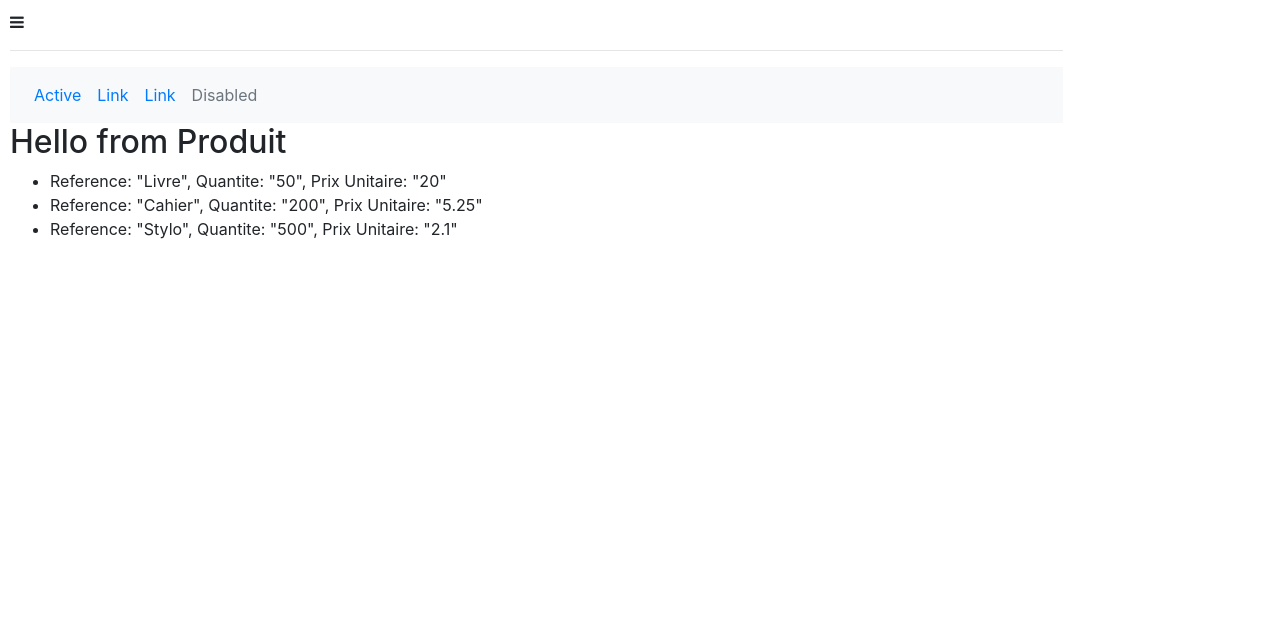
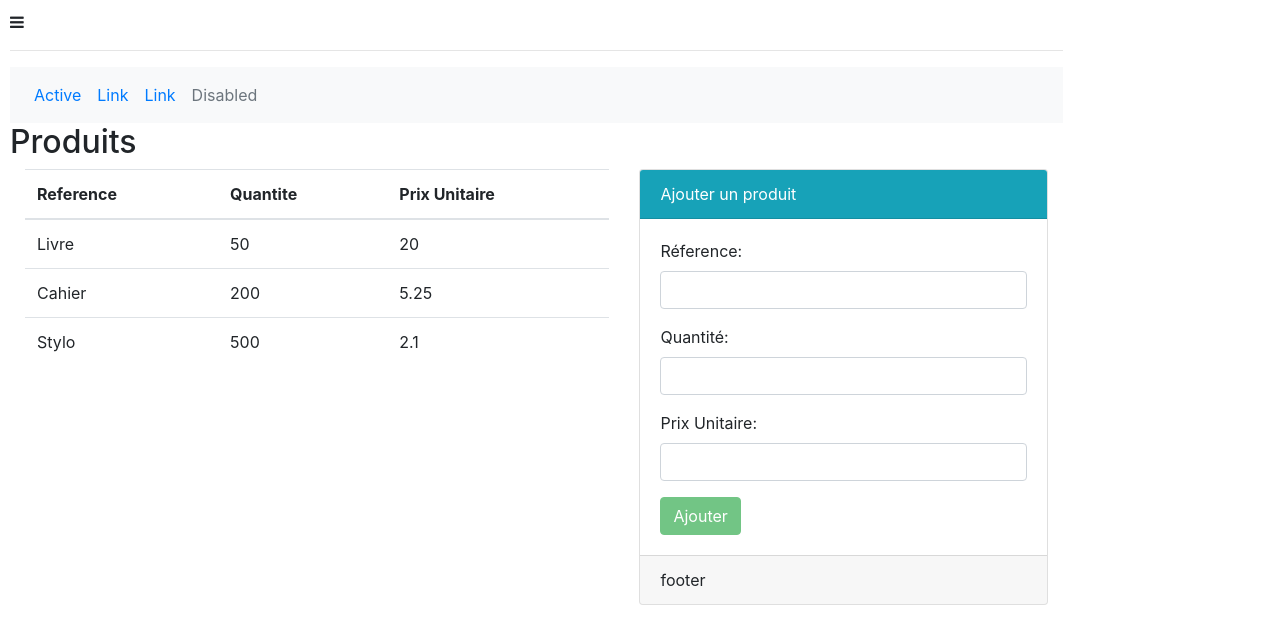
Before and after one commit to chercheri/ClientGestionStockProduits, an Angular app: page /produit in a window 1280 px wide. Shown: the top 644 px of the page. Built offline with nearby package versions, Linux system fonts and the light colour scheme.

Commit message:
debut Crud

```diff
--- a/src/app/app.module.ts
+++ b/src/app/app.module.ts
@@ -1,5 +1,6 @@
 import { BrowserModule } from '@angular/platform-browser';
 import { NgModule } from '@angular/core';
+import { ReactiveFormsModule } from '@angular/forms';
 
 import { AppRoutingModule } from './app-routing.module';
 import { AppComponent } from './app.component';
@@ -22,7 +23,8 @@ import { DashboardComponent } from './dashboard/dashboard.component';
   ],
   imports: [
     BrowserModule,
-    AppRoutingModule
+    AppRoutingModule,
+    ReactiveFormsModule
   ],
   providers: [ProduitMockService],
   bootstrap: [AppComponent]
--- a/src/app/produit/produit.component.html
+++ b/src/app/produit/produit.component.html
@@ -1,6 +1,54 @@
-<h2>Hello from Produit</h2>
-<ul>
-<li *ngFor="let produit of produits">
-Reference: "{{produit.reference}}", Quantite: "{{produit.quantite}}", Prix Unitaire: "{{produit.prixUnitaire}}"
-</li>
-</ul>
+<h2>Produits</h2>
+<div class="container">
+  <div class="row">
+    <div class="col-lg-7">
+      <table class="table table-hover">
+          <thead>
+            <tr>
+              <th>Reference</th>
+              <th>Quantite</th>
+              <th>Prix Unitaire</th>
+            </tr>
+          </thead>
+          <tbody>
+            <tr *ngFor="let produit of produits">
+              <td>{{produit.reference}}</td>
+              <td>{{produit.quantite}}</td>
+              <td>{{produit.prixUnitaire}}</td>
+            </tr>
+          </tbody>
+      </table>
+    </div>
+
+    <div class="col-lg-5 ">
+      <div class="card">
+        <div class="card-header bg-info text-white">
+          Ajouter un produit
+        </div>
+        <div class="card-body">
+          <form [formGroup]="produitForm" class="" action="index.html" method="post">
+              <div class="form-group">
+                <label>Réference:</label>
+                <input type="text" class="form-control" formControlName="reference">
+              </div>
+              <div class="alert alert-danger" *ngIf="controlerReference();">
+                Réference Obligatoire !!
+              </div>
+              <div class="form-group">
+                <label>Quantité:</label>
+                <input type="number" class="form-control" formControlName="quantite">
+              </div>
+              <div class="form-group">
+                <label>Prix Unitaire:</label>
+                <input type="number" class="form-control" formControlName="prixUnitaire">
+              </div>
+              <button class="btn btn-success" [disabled]="produitForm.prestine || produitForm.invalid">Ajouter</button>
+          </form>
+        </div>
+        <div class="card-footer">
+          footer
+        </div>
+      </div>
+    </div>
+  </div>
+</div>
--- a/src/app/produit/produit.component.ts
+++ b/src/app/produit/produit.component.ts
@@ -1,7 +1,8 @@
-import {Component, OnInit} from "@angular/core";
+import { Component, OnInit } from "@angular/core";
+import { FormGroup, FormBuilder, Validators } from '@angular/forms';
 
-import {ProduitMockService} from "./produit.mock.service";
-import {Produit} from "../shared/produit";
+import { ProduitMockService } from "./produit.mock.service";
+import { Produit } from "../shared/produit";
 
 @Component({
   selector : 'app-produit',
@@ -12,8 +13,14 @@ import {Produit} from "../shared/produit";
 export class ProduitComponent implements OnInit{
 
   produits : Produit[];
+  produitForm : FormGroup;
 
-  constructor(private produitService : ProduitMockService){
+  constructor(private produitService : ProduitMockService, private fb : FormBuilder){
+    this.produitForm = fb.group({
+      reference: ['',Validators.required],
+      quantite: '',
+      prixUnitaire:''
+    });
 
   }
 
@@ -21,4 +28,8 @@ export class ProduitComponent implements OnInit{
     this.produits = this.produitService.getProduits();
   }
 
+  controlerReference():boolean{
+    return this.produitForm.controls['reference'].invalid && (this.produitForm.controls['reference'].touched || this.produitForm.controls['reference'].dirty);
+  }
+
 }
```
